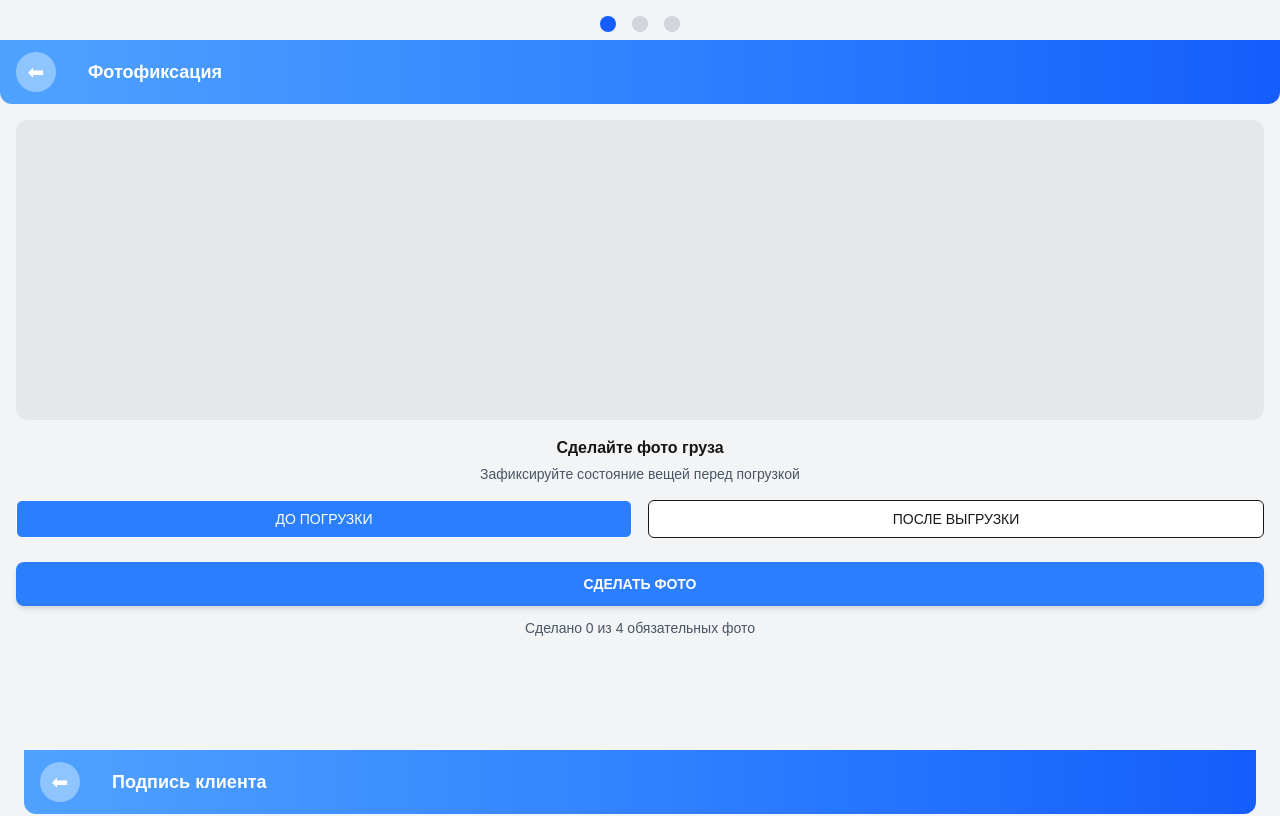
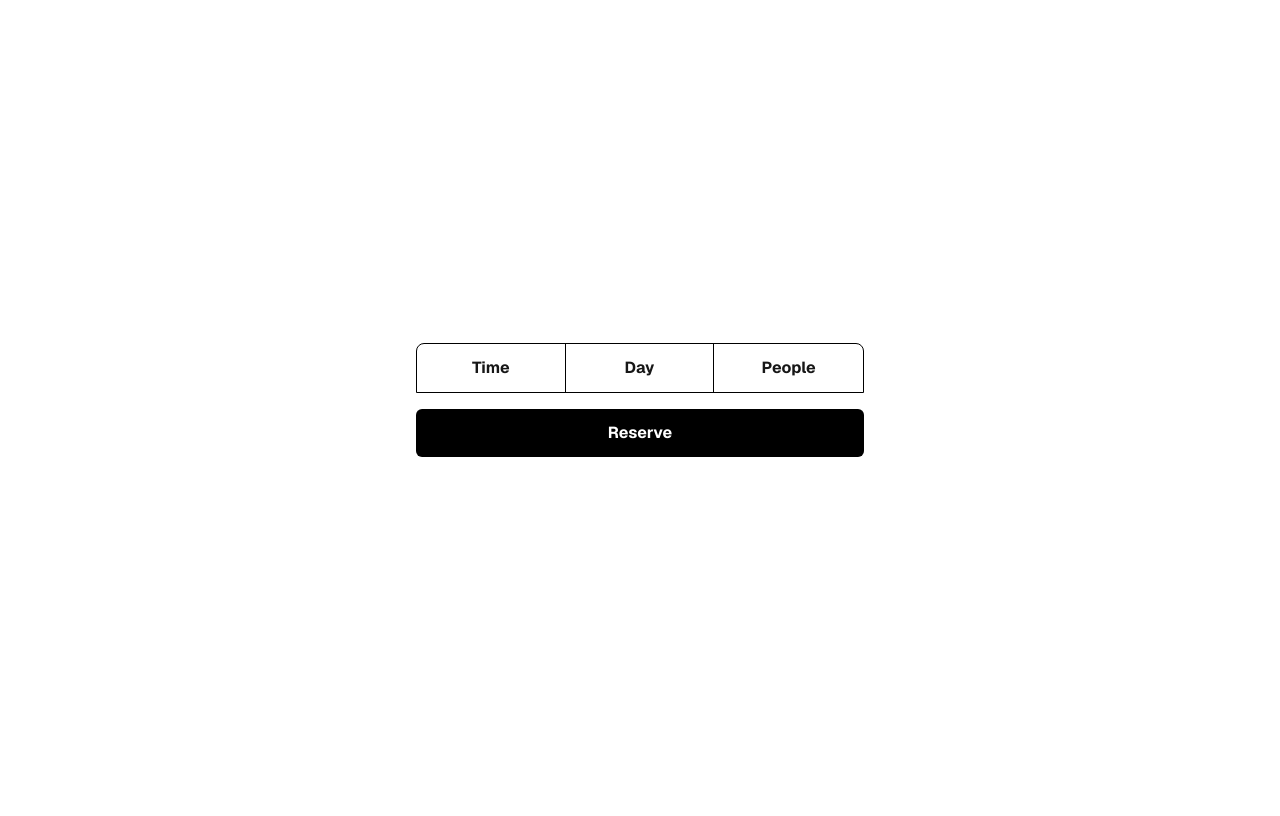
Before and after one commit to yadber/Illuminiti-photoConfirmation, a Next.js app: page / in a window 1280 px wide. Shown: the top 816 px of the page. Built offline with nearby package versions, Linux system fonts and the light colour scheme.

Commit message:
Reservation added

```diff
--- a/src/app/page.js
+++ b/src/app/page.js
@@ -1,10 +1,12 @@
 import Head from "next/head";
-import PhotoCapture from "../components/photoConfirmationInterface/PhotoPreviewArea";
+// import PhotoCapture from "../components/photoConfirmationInterface/PhotoPreviewArea";
+import Reservation from "../components/reservation/Reservation";
 
 export default function Home() {
   return (
     <>
-      <PhotoCapture />
+      {/* <PhotoCapture /> */}
+      <Reservation />
     </>
   );
 }
--- /dev/null
+++ b/src/components/reservation/Reservation.js
@@ -0,0 +1,178 @@
+"use client";
+
+import { useState, useRef, useEffect } from "react";
+import { FaCheckCircle } from "react-icons/fa";
+
+export default function Reservation() {
+  const [time, setTime] = useState("");
+  const [day, setDay] = useState("");
+  const [people, setPeople] = useState("");
+  const [showTimeDropdown, setShowTimeDropdown] = useState(false);
+  const [showPeopleDropdown, setShowPeopleDropdown] = useState(false);
+  const [confirmed, setConfirmed] = useState(false);
+
+  const timeRef = useRef();
+  const peopleRef = useRef();
+  const dateInputRef = useRef();
+
+  const times = ["15:30", "16:00", "16:30", "17:00", "17:30", "18:00"];
+  const peopleOptions = Array.from({ length: 9 }, (_, i) => i + 1);
+  const todayDateObj = new Date();
+  const tomorrowDateObj = new Date();
+  tomorrowDateObj.setDate(todayDateObj.getDate() + 1);
+  const todayStr = todayDateObj.toISOString().split("T")[0];
+  const tomorrowStr = tomorrowDateObj.toISOString().split("T")[0];
+
+  const toggleDropdown = (type) => {
+    if (type === "time") {
+      setShowTimeDropdown(!showTimeDropdown);
+      setShowPeopleDropdown(false);
+    } else if (type === "people") {
+      setShowPeopleDropdown(!showPeopleDropdown);
+      setShowTimeDropdown(false);
+    }
+  };
+
+  const handleDayClick = () => {
+    setShowTimeDropdown(false);
+    setShowPeopleDropdown(false);
+    dateInputRef.current?.showPicker();
+  };
+
+  const confirmReservation = () => {
+    if (time && day && people) {
+      setConfirmed(true);
+    }
+  };
+  useEffect(() => {
+    const handleClickOutside = (e) => {
+      if (
+        !timeRef.current?.contains(e.target) &&
+        !peopleRef.current?.contains(e.target)
+      ) {
+        setShowTimeDropdown(false);
+        setShowPeopleDropdown(false);
+      }
+    };
+    document.addEventListener("mousedown", handleClickOutside);
+    return () => document.removeEventListener("mousedown", handleClickOutside);
+  }, []);
+
+  const getDayLabel = () => {
+    if (day === todayStr) return "Today";
+    if (day === tomorrowStr) return "Tomorrow";
+    return day;
+  };
+
+  return (
+    <div className="min-h-screen flex items-center justify-center bg-white p-4">
+      <div className="relative w-full max-w-md font-sans">
+        <div className="grid grid-cols-3 border border-black rounded-t-lg text-center font-bold">
+          <div
+            ref={timeRef}
+            className="p-3 border-r border-black cursor-pointer relative"
+            onClick={() => toggleDropdown("time")}
+          >
+            Time
+            {showTimeDropdown && (
+              <div className="absolute z-20 top-full left-0 w-full bg-white border border-black rounded-b-md shadow">
+                {times.map((t) => (
+                  <div
+                    key={t}
+                    onClick={() => {
+                      setTime(t);
+                      setShowTimeDropdown(false);
+                    }}
+                    className={`p-2 hover:bg-gray-100 cursor-pointer ${
+                      time === t ? "bg-gray-100 font-medium" : ""
+                    }`}
+                  >
+                    {t}
+                  </div>
+                ))}
+              </div>
+            )}
+          </div>
+          <div
+            className="p-3 border-r border-black cursor-pointer relative"
+            onClick={handleDayClick}
+          >
+            Day
+            <input
+              type="date"
+              ref={dateInputRef}
+              min={todayStr}
+              className="absolute opacity-0 pointer-events-none"
+              onChange={(e) => setDay(e.target.value)}
+            />
+          </div>
+          <div
+            ref={peopleRef}
+            className="p-3 cursor-pointer relative"
+            onClick={() => toggleDropdown("people")}
+          >
+            People
+            {showPeopleDropdown && (
+              <div className="absolute z-20 top-full right-0 w-full bg-white border border-black rounded-b-md shadow">
+                {peopleOptions.map((num) => (
+                  <div
+                    key={num}
+                    onClick={() => {
+                      setPeople(String(num));
+                      setShowPeopleDropdown(false);
+                    }}
+                    className={`p-2 hover:bg-gray-100 cursor-pointer ${
+                      people === String(num) ? "bg-gray-100 font-medium" : ""
+                    }`}
+                  >
+                    {num}
+                  </div>
+                ))}
+              </div>
+            )}
+          </div>
+        </div>
+
+        {(time || day || people) && (
+          <div className="grid grid-cols-3 border border-t-0 border-black text-center text-lg font-medium">
+            <div className="p-3 border-r border-black">{time}</div>
+            <div className="p-3 border-r border-black">{getDayLabel()}</div>
+            <div className="p-3">{people}</div>
+          </div>
+        )}
+
+        {
+          <button
+            className="mt-4 w-full py-3 font-bold text-white bg-black hover:bg-gray-900 rounded-md"
+            onClick={confirmReservation}
+          >
+            Reserve
+          </button>
+        }
+        {confirmed && (
+          <div className="fixed inset-0 bg-gray-200 bg-opacity-50 flex items-center justify-center z-50">
+            <div className="bg-white rounded-lg shadow-lg p-6 w-[90%] max-w-sm text-center border-black border-2 ">
+              <h1 className="text-6xl flex justify-center text-green-500 mb-5">
+                <FaCheckCircle />
+              </h1>
+              <h2 className="text-xl font-bold text-black ">
+                Your reservation is
+              </h2>
+              <h2 className="text-xl font-bold text-black mb-5">confirmed</h2>
+              <p className="text-gray-800 mb-4">
+                {time} | {getDayLabel()} | {people}{" "}
+                {people === "1" ? "Person" : "People"}
+              </p>
+              <button
+                onClick={() => setConfirmed(false)}
+                className="mt-2 px-4 py-2 bg-black text-white rounded hover:bg-gray-900"
+              >
+                Close
+              </button>
+            </div>
+          </div>
+        )}
+      </div>
+    </div>
+  );
+}
```
